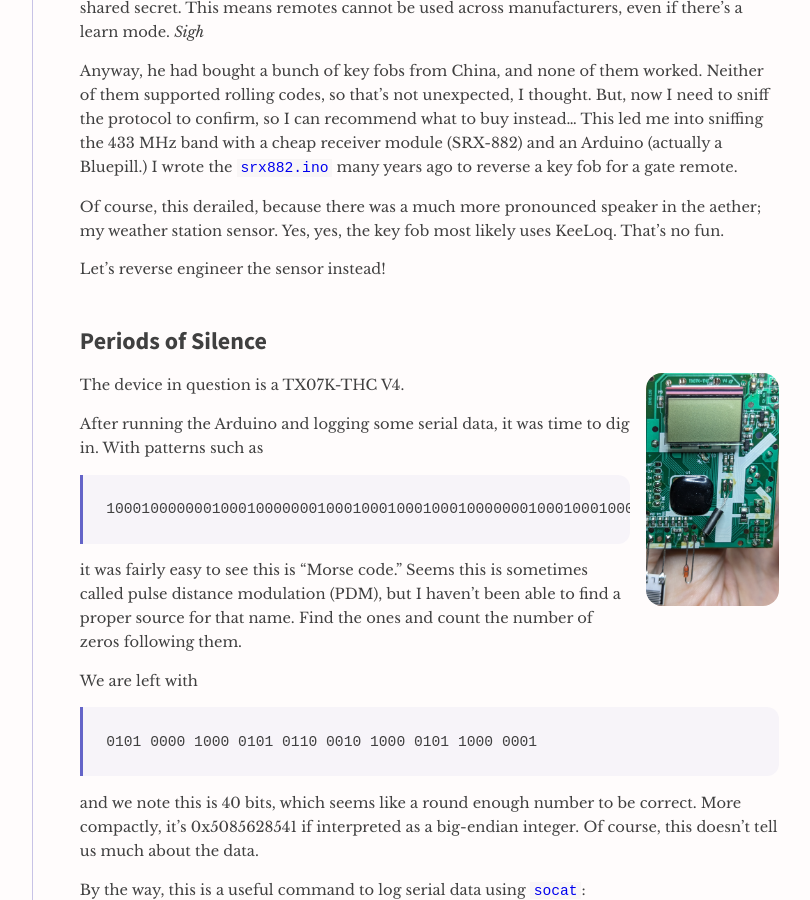
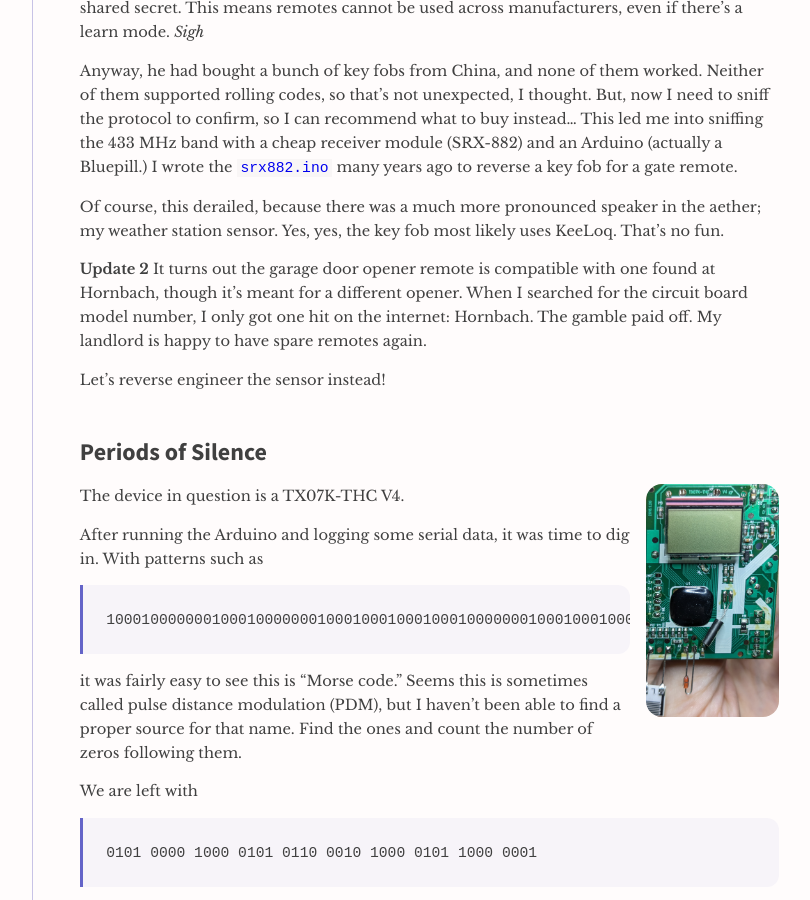
Before and after one commit to tommie/tommie.github.io, a Jekyll site: the page built from _posts/2023-10-06-reverse-engineering-checksum.md, in a window 1280 px wide and 900 px high, scrolled down 340 px. Shown: the whole window, without its empty margins (211-1021 px from the left). Built offline with Jekyll 4.4.1, drawn with Linux system fonts in a browser that asks for light colours.

Commit message:
Adds note about success at Hornbach in _posts/2023-10-06-reverse-engineering-checksum.

```diff
--- a/_posts/2023-10-06-reverse-engineering-checksum.md
+++ b/_posts/2023-10-06-reverse-engineering-checksum.md
@@ -24,6 +24,11 @@ I wrote the [`srx882.ino`](https://github.com/tommie/tx07k-reverse/blob/main/srx
 Of course, this derailed, because there was a much more pronounced speaker in the aether; my weather station sensor.
 Yes, yes, the key fob most likely uses KeeLoq.
 That's no fun.
+
+**Update 2** It turns out the garage door opener remote is compatible with one found at Hornbach, though it's meant for a different opener.
+             When I searched for the circuit board model number, I only got one hit on the internet: Hornbach.
+             The gamble paid off.
+             My landlord is happy to have spare remotes again.
 
 Let's reverse engineer the sensor instead!
 
```
